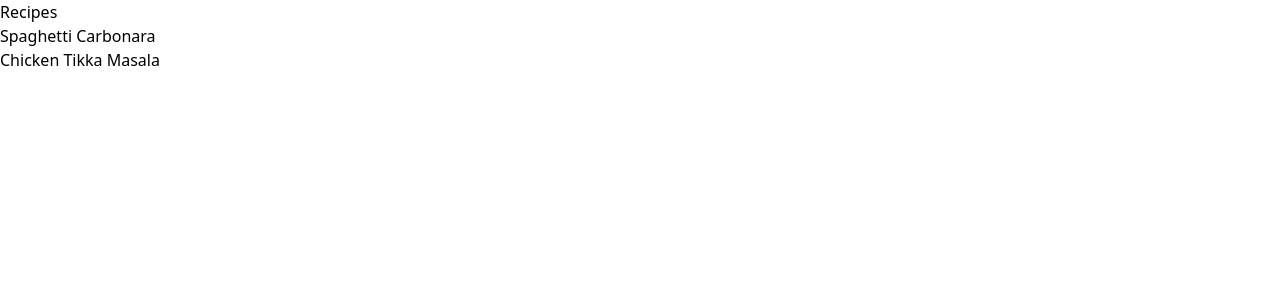
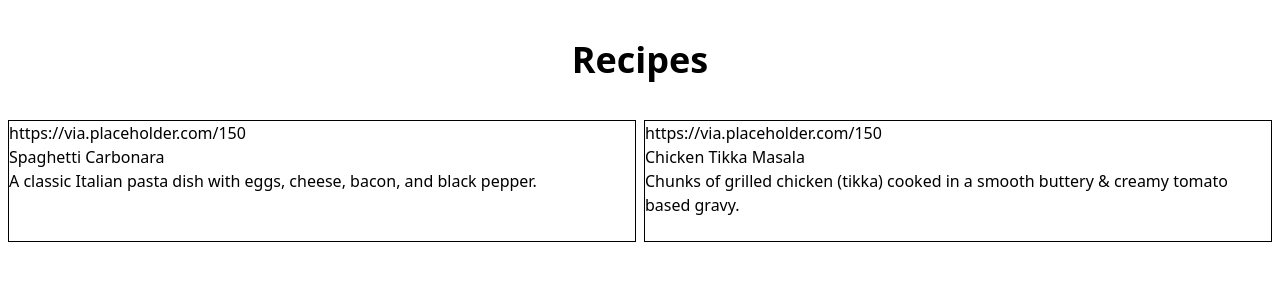
Before and after one commit to ThabangP07/alx-fe-reactjs, a React app in the folder recipe-sharing-platform/: page / in a window 1280 px wide. Shown: the top 300 px of the page. Built offline with nearby package versions, Linux system fonts and the light colour scheme; the HTML template or start-up script is replaced by a standard one.

Commit message:
style: style HomePage layout with tailwind

```diff
--- a/recipe-sharing-platform/src/App.jsx
+++ b/recipe-sharing-platform/src/App.jsx
@@ -1,10 +1,11 @@
-import React from 'react'
 import HomePage from './components/HomePage'
 
 function App() {
   return (
-    <HomePage />
-  )
+    <div>
+      <HomePage />
+    </div>
+  );
 }
 
 export default App
--- a/recipe-sharing-platform/src/components/HomePage.jsx
+++ b/recipe-sharing-platform/src/components/HomePage.jsx
@@ -9,17 +9,20 @@ function HomePage() {
   }, []);
 
   return (
-    <div>
-      <h2>Recipes</h2>
-      <ul>
+    <div className="flex flex-col mt-10 mx-2">
+      <h2 className="flex justify-center text-4xl font-bold mb-10">Recipes</h2>
+      <ul className="grid grid-cols-2 gap-2">
         {recipes.map((recipe) => (
-          <li key={recipe.id}>
-            {recipe.title}
-          </li>
+          <div className="border ">
+            <li key={recipe.id}>{recipe.image}</li>
+            <li key={recipe.id}>{recipe.title}</li>
+            <li key={recipe.id}>{recipe.summary}</li>
+            <br />
+          </div>
         ))}
       </ul>
     </div>
-  )
+  );
 }
 
 export default HomePage
```
